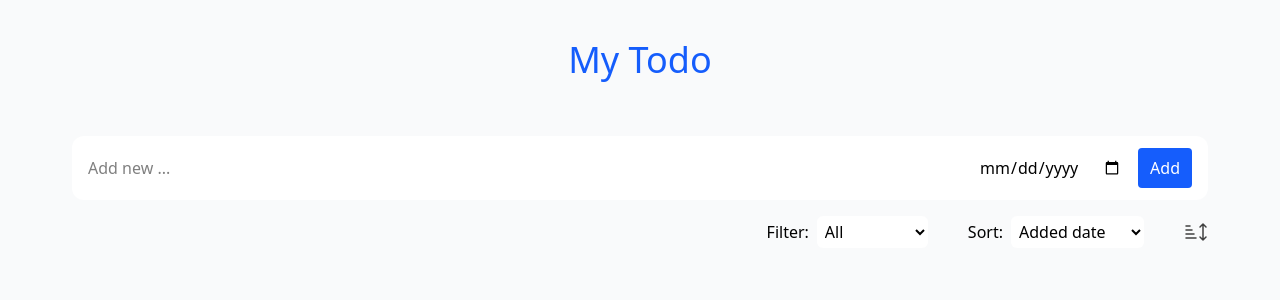
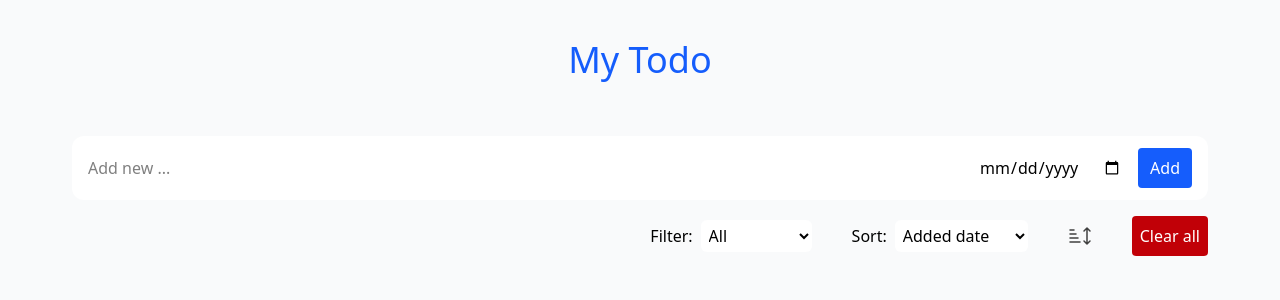
Before and after one commit to li-kravt/todo-react-sep25, a React (Vite) app: page / in a window 1280 px wide. Shown: the top 300 px of the page. Built offline with nearby package versions, Linux system fonts and the light colour scheme.

Commit message:
feat: add button clear all tasks

```diff
--- a/src/App.jsx
+++ b/src/App.jsx
@@ -15,7 +15,7 @@ function App() {
         <h1 className="flex justify-center text-4xl text-blue-600">My Todo</h1>
         <TodoInput tasks={tasks} setTasks={setTasks} />
       </div>
-      <TodoFilters filter={filter} setFilter={setFilter} sort={sort} setSort={setSort} reverse={reverse} setReverse={setReverse} />
+      <TodoFilters filter={filter} setFilter={setFilter} sort={sort} setSort={setSort} reverse={reverse} setReverse={setReverse} setTasks={setTasks} />
       <TodoList tasks={tasks} setTasks={setTasks} filter={filter} sort={sort} reverse={reverse} />
     </div>
   )
--- a/src/components/TodoFilters.jsx
+++ b/src/components/TodoFilters.jsx
@@ -1,6 +1,4 @@
-import React, { useState } from "react";
-
-export default function TodoFilters({ filter, setFilter, sort, setSort, reverse, setReverse }) {
+export default function TodoFilters({ filter, setFilter, sort, setSort, reverse, setReverse, setTasks }) {
 
   return (
     <div className="flex justify-end gap-10 my-4">
@@ -28,6 +26,8 @@ export default function TodoFilters({ filter, setFilter, sort, setSort, reverse,
         src="/img/sort.svg"
         alt="reverse"
         className={reverse ? "rotate-180 cursor-pointer" : "cursor-pointer"} />
+      <button className="flex items-center p-2 bg-red-700 text-white rounded-sm cursor-pointer"
+        onClick={() => setTasks([])}>Clear all</button>
     </div>
   )
 }
```
